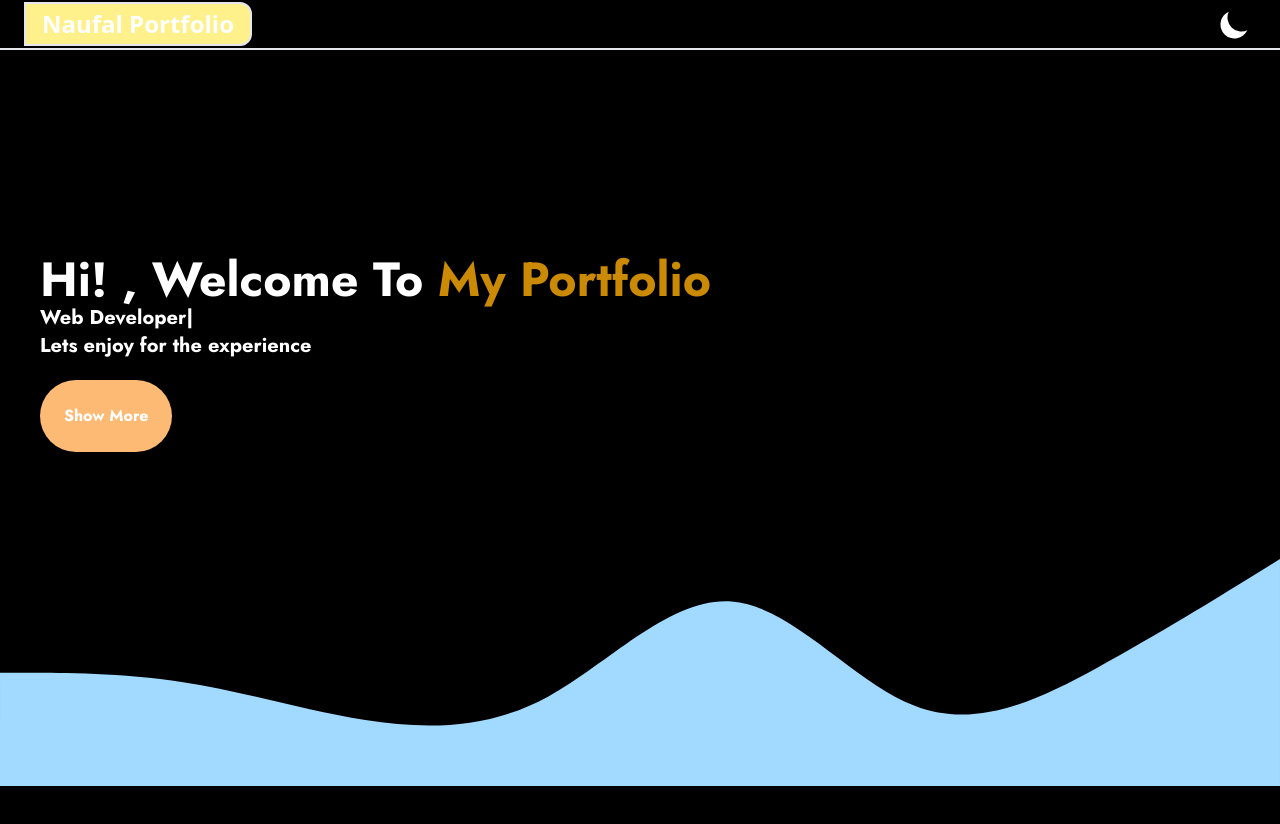
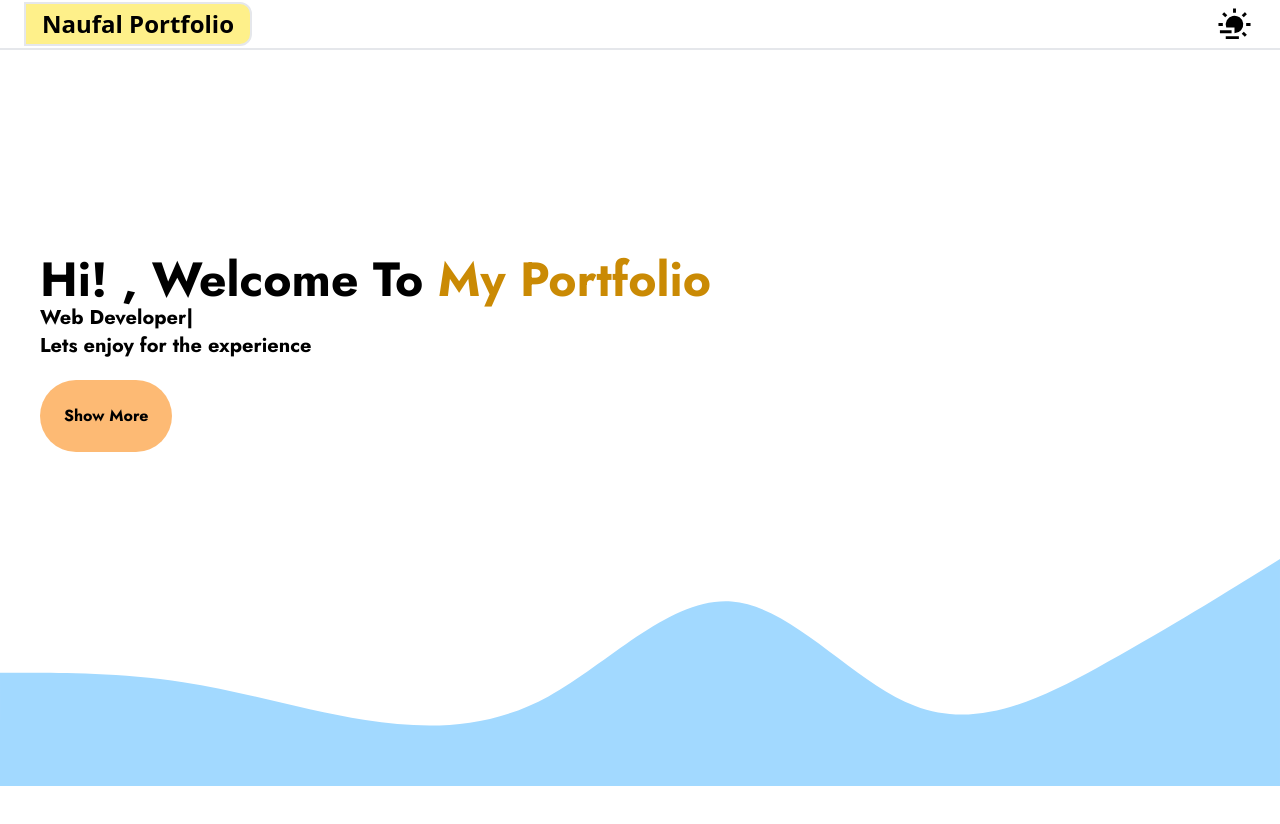
Before and after one commit to naufalaufa/portfolioVite, a React (Vite) app: page / in a window 1280 px wide. Shown: the top 824 px of the page. Built offline with nearby package versions, Linux system fonts and the light colour scheme; a web font is replaced by a local one.

Commit message:
change navbar color

```diff
--- a/src/Components/Navbar.jsx
+++ b/src/Components/Navbar.jsx
@@ -16,22 +16,22 @@ function Navbar() {
         onClick={() => setLogoNav((prevLogoNav) => !prevLogoNav)}
       >
         {logoNav === true ? (
+          <RiSunFoggyFill
+            size={35}
+            color="black"
+            style={{
+              transition: (bodys.style.transition = "1s"),
+              color: (bodys.style.color = "black"),
+              backgroundColor: (bodys.style.backgroundColor = "white"),
+            }}
+          />
+        ) : (
           <HiMoon
             size={35}
             color="black"
             style={{
-              transition: (bodys.style.transition = "1s"),
               color: (bodys.style.color = "white"),
               backgroundColor: (bodys.style.backgroundColor = "black"),
-            }}
-          />
-        ) : (
-          <RiSunFoggyFill
-            size={35}
-            color="black"
-            style={{
-              color: (bodys.style.color = "black"),
-              backgroundColor: (bodys.style.backgroundColor = "white"),
               transition: (bodys.style.transition = "1s"),
             }}
           />
```
